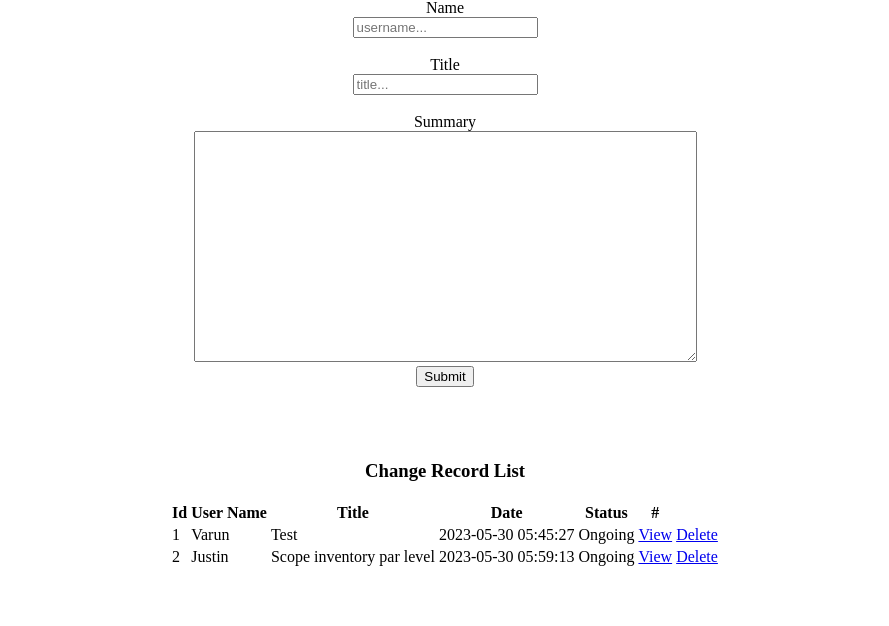
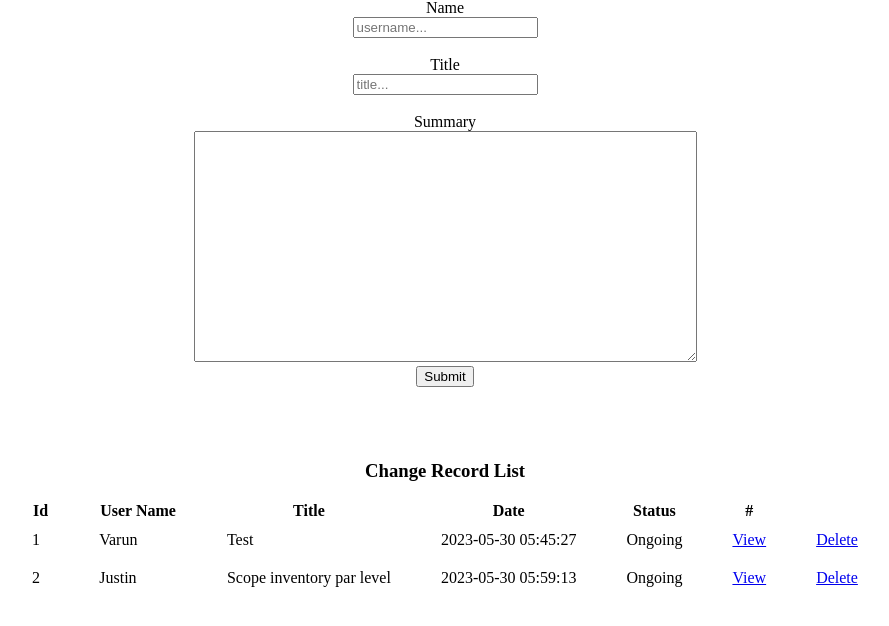
Before and after one commit to varunsesh/Change_Record_Forms, a Flask app: page / in a window 1280 px wide. Shown: the part 60-686 px from the top of the page, without its empty margins (195-1084 px from the left). Run offline with Flask 3, Linux system fonts and the light colour scheme; parts of the project's set-up code (start-up, migrations or seed data) failed here and were passed over.

Commit message:
Minor updates to view and test db

```diff
--- a/templates/index.html
+++ b/templates/index.html
@@ -9,6 +9,14 @@
             padding: 10px;
             margin: 5px;
             background-color: #f3f3f3
+        }
+    table {
+            border-collapse: separate;
+            border-spacing: 50px 0;
+        }
+
+    td {
+        padding: 10px 0;
         }
 </style>
 <body>
```
Also changed, not shown: instance/site.db.
